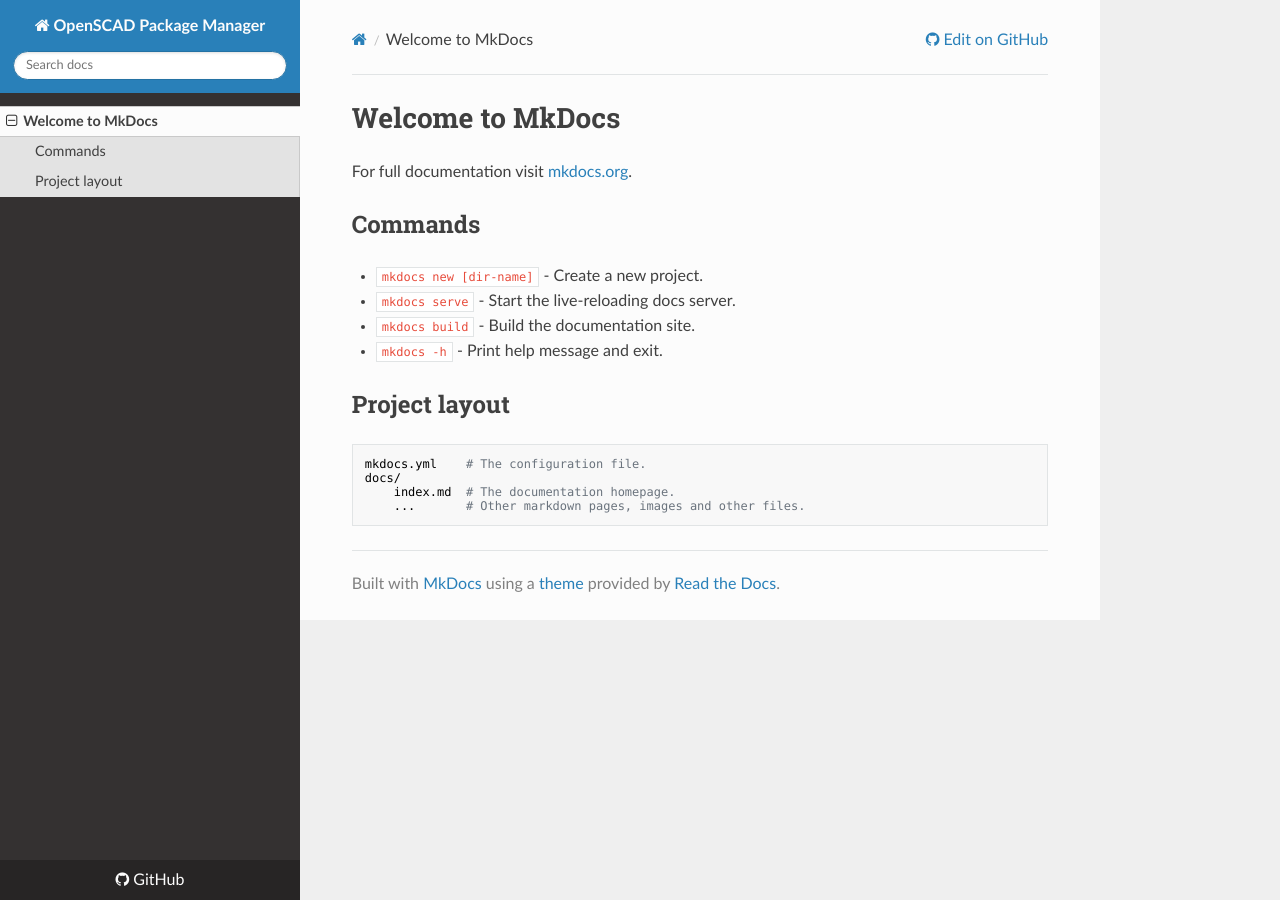
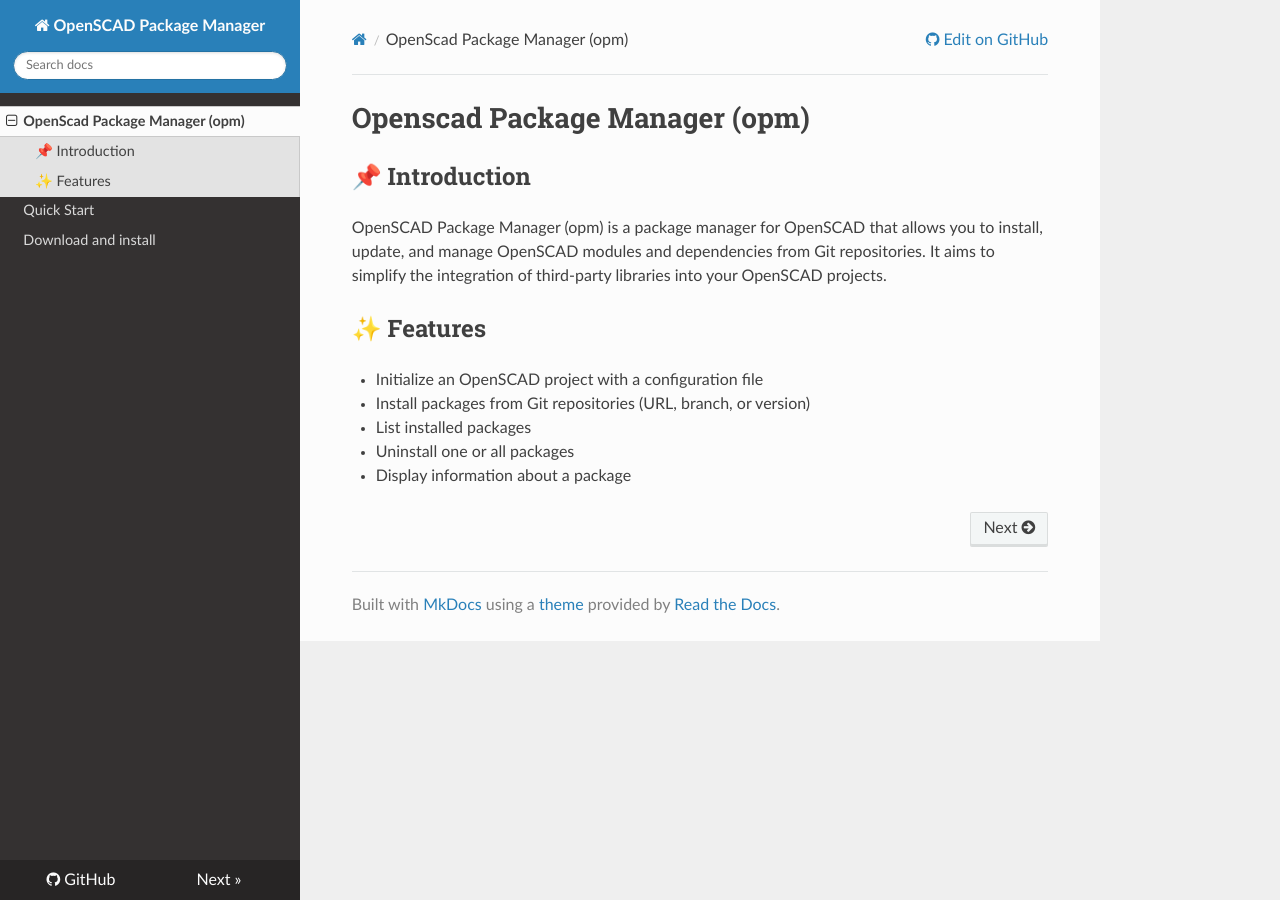
Before and after one commit to Akrobate/openscad-package-manager, an MkDocs documentation site: the page built from docs/index.md, in a window 1280 px wide. Built offline with MkDocs 1.6.1, drawn with Linux system fonts in a browser that asks for light colours; nearby versions of some CDN libraries.

Commit message:
Documenting with mkdocs

```diff
--- a/docs/index.md
+++ b/docs/index.md
@@ -1,17 +1,15 @@
-# Welcome to MkDocs
+# Openscad Package Manager (opm)
 
-For full documentation visit [mkdocs.org](https://www.mkdocs.org).
+## 📌 Introduction
 
-## Commands
+OpenSCAD Package Manager (opm) is a package manager for OpenSCAD that allows you to install, update, and manage OpenSCAD modules and dependencies from Git repositories.
+It aims to simplify the integration of third-party libraries into your OpenSCAD projects.
 
-* `mkdocs new [dir-name]` - Create a new project.
-* `mkdocs serve` - Start the live-reloading docs server.
-* `mkdocs build` - Build the documentation site.
-* `mkdocs -h` - Print help message and exit.
 
-## Project layout
+## ✨ Features
 
-    mkdocs.yml    # The configuration file.
-    docs/
-        index.md  # The documentation homepage.
-        ...       # Other markdown pages, images and other files.
+- Initialize an OpenSCAD project with a configuration file
+- Install packages from Git repositories (URL, branch, or version)
+- List installed packages
+- Uninstall one or all packages
+- Display information about a package
--- a/mkdocs.yml
+++ b/mkdocs.yml
@@ -4,3 +4,8 @@ repo_url: https://github.com/Akrobate/openscad-package-manager
 theme:
   name: readthedocs
   language: fr
+
+nav:
+  - OpenScad Package Manager (opm): index.md
+  - Quick Start: quick-start.md
+  - Download and install: download-and-install-opm.md
```
Also changed, not shown: README.md (+24 -0 lines), docs/download-and-install-opm.md (added), docs/quick-start.md (added).
